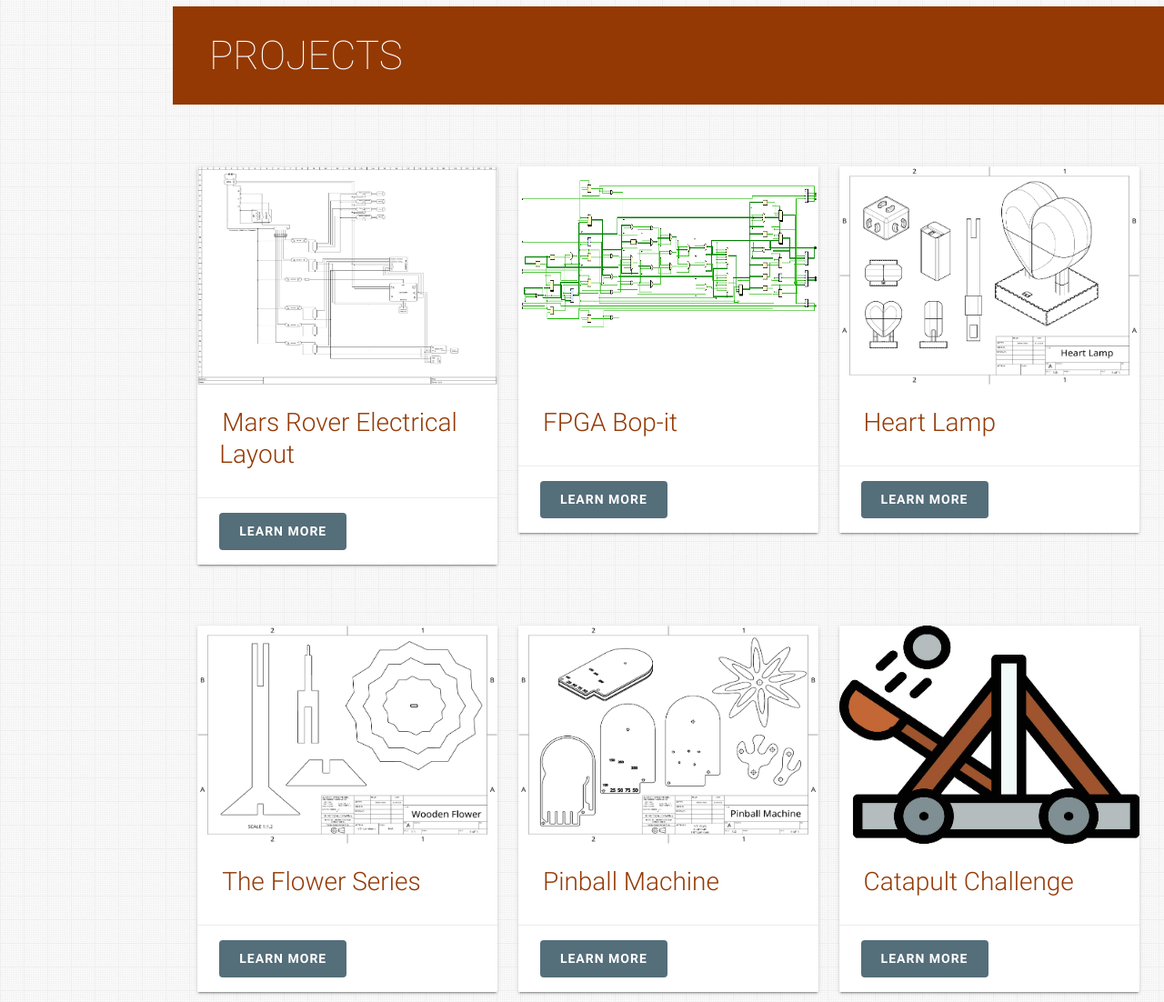
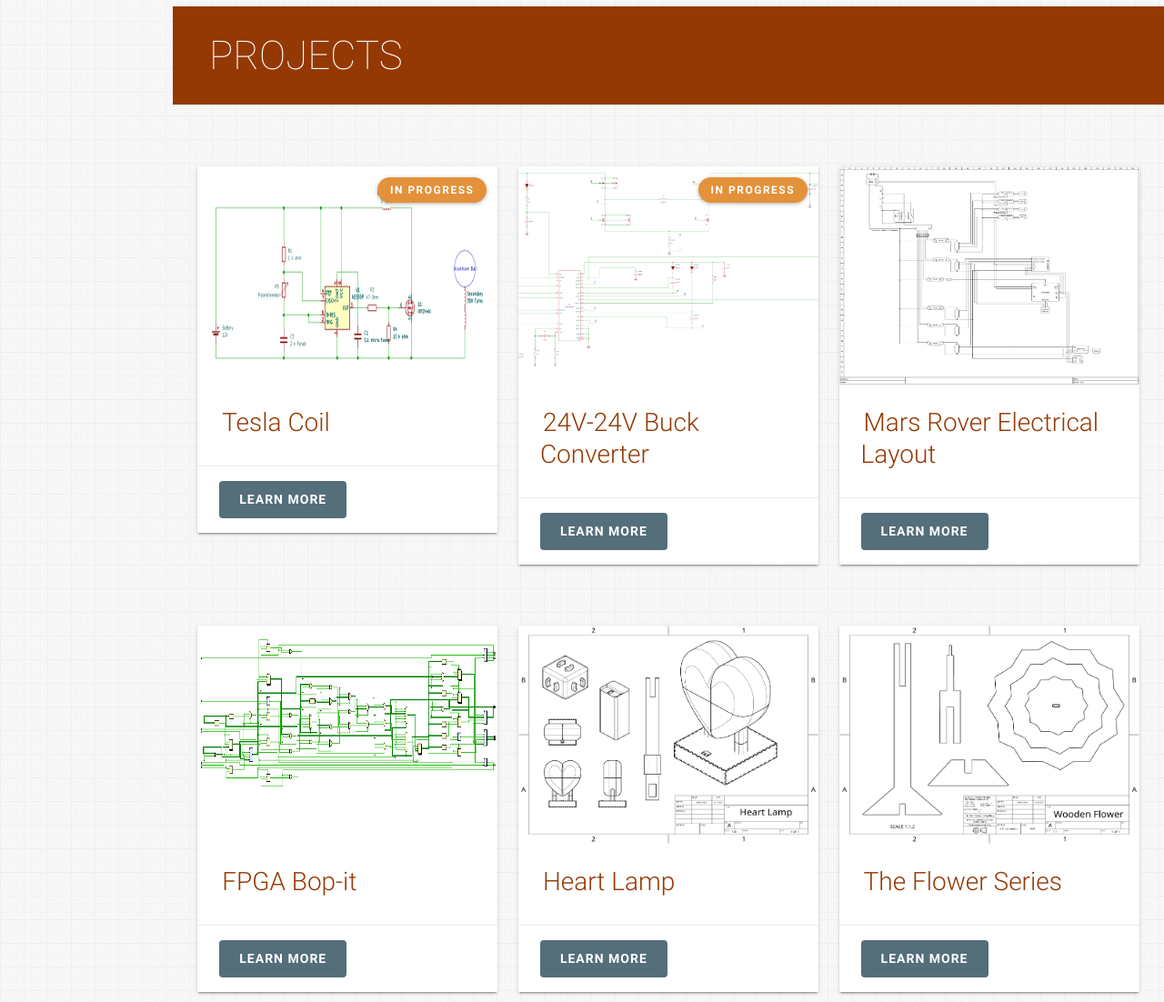
Before and after one commit to bstyles351/bstyles351.github.io, a plain HTML site: page index.html in a window 1280 px wide. Shown: the part 2837-3939 px from the top of the page at 91% size. Drawn offline with nearby package versions, Linux system fonts and the light colour scheme.

Commit message:
8.0 Added in progress projects.

```diff
--- a/assets/css/style.css
+++ b/assets/css/style.css
@@ -647,6 +647,35 @@ small {
   }
 }
 
+/* "In Progress" badge. Amber picks up the accent from the intro typing text,
+   so it reads as a status flag rather than another rust heading or blue-grey
+   action. Base style is inline; the card rule pins it over the thumbnail. */
+.in-progress-badge {
+  display: inline-block;
+  background: #e3913a;
+  color: #fff;
+  font-size: 12px;
+  font-weight: 700;
+  letter-spacing: 1.5px;
+  text-transform: uppercase;
+  padding: 6px 14px;
+  border-radius: 20px;
+  line-height: 1.4;
+  white-space: nowrap;
+}
+
+#projects .card-image .in-progress-badge {
+  position: absolute;
+  top: 12px;
+  right: 12px;
+  z-index: 1;
+  box-shadow: 0 1px 4px rgba(0, 0, 0, 0.3);
+}
+
+.project-page .in-progress-badge {
+  margin-bottom: 14px;
+}
+
 /* Project cards linking to detail pages */
 
 /* Cards size to their content so the button sits just under the title.
@@ -672,6 +701,7 @@ small {
 
 #projects .card.project-card .card-image {
   flex: 0 0 auto;
+  position: relative;
 }
 
 /* Materialize gives .card.medium .card-content a fixed height, which left a
--- a/index.html
+++ b/index.html
@@ -382,6 +382,42 @@
       <div class="container">
         <div class="row">
 
+<!-- Tesla Coil (in progress) -->
+          <div class="col s12 m6 l4">
+            <div class="card medium project-card">
+              <div class="card-image waves-effect waves-block waves-light">
+                <span class="in-progress-badge">In Progress</span>
+                <a href="/projects/tesla-coil.html"><img alt="Tesla Coil"
+                    src="/assets/img/tesla-coil-schematic.png" style="height: 100%; width: 100%" /></a>
+              </div>
+              <div class="card-content">
+                <span class="card-title"><a href="/projects/tesla-coil.html" class="teal-text hoverline">Tesla
+                    Coil</a></span>
+              </div>
+              <div class="card-action">
+                <a href="/projects/tesla-coil.html" class="learn-more">Learn More</a>
+              </div>
+            </div>
+          </div>
+
+<!-- 24V-24V Buck Converter (in progress) -->
+          <div class="col s12 m6 l4">
+            <div class="card medium project-card">
+              <div class="card-image waves-effect waves-block waves-light">
+                <span class="in-progress-badge">In Progress</span>
+                <a href="/projects/buck-converter.html"><img alt="24V-24V Buck Converter"
+                    src="/assets/img/buck-converter-thumb.png" style="height: 100%; width: 100%" /></a>
+              </div>
+              <div class="card-content">
+                <span class="card-title"><a href="/projects/buck-converter.html" class="teal-text hoverline">24V-24V
+                    Buck Converter</a></span>
+              </div>
+              <div class="card-action">
+                <a href="/projects/buck-converter.html" class="learn-more">Learn More</a>
+              </div>
+            </div>
+          </div>
+
           <!-- Rover Layout Project -->
           <div class="col s12 m6 l4">
             <div class="card medium project-card">
@@ -484,6 +520,8 @@
             </div>
           </div>
 
+
+
           <!-- ************* -->
         </div>
       </div>
@@ -563,7 +601,6 @@
             </div>
           </div>
         </div>
-
       </div>
     </section>
 
```
Also changed, not shown: projects/buck-converter.html (added, +53 -0 lines), projects/tesla-coil.html (added, +52 -0 lines), assets/img/buck-converter-schematic.png (added), assets/img/buck-converter-thumb.png (added), assets/img/tesla-coil-schematic.png (added).
